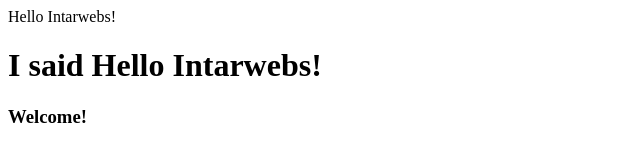
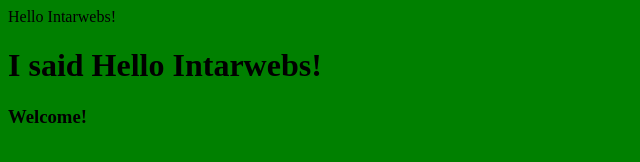
Before and after one commit to eallgaier/githubfornoobsNEW, a plain HTML site: page index.html in a window 1280 px wide. Shown: the whole page, without its empty margins (0-640 px from the left). Drawn offline with Linux system fonts and the light colour scheme.

Commit message:
crazy idea 2, green bg

```diff
--- a/index.html
+++ b/index.html
@@ -1,4 +1,4 @@
-<html><body>
+<html><body bgcolor=green>
 Hello Intarwebs!
 <h1>I said Hello Intarwebs!</h1>
 <h3>Welcome!</h3>
```
